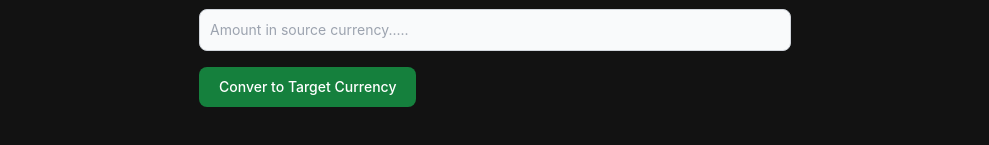
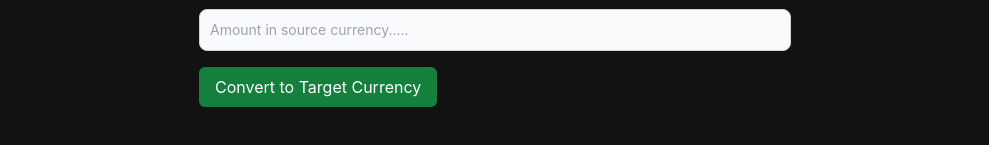
Before and after one commit to chamalanuradha/Currency_Converter_App, a React (Create React App) app in the folder client/: page / in a window 1280 px wide. Shown: the part 629-774 px from the top of the page, without its empty margins (145-1134 px from the left). Built offline with nearby package versions, Linux system fonts and the light colour scheme.

Commit message:
update code

```diff
--- a/client/src/pages/MainPage.js
+++ b/client/src/pages/MainPage.js
@@ -32,7 +32,7 @@ const MainPage = () => {
 
 
     </div>
-    <button type="submit" className="text-white bg-green-700 hover:bg-green-800 focus:ring-4 focus:outline-none focus:ring-green-300 font-medium rounded-lg text-sm w-full sm:w-auto px-5 py-2.5 text-center dark:bg-green-600 dark:hover:bg-green-700 dark:focus:ring-green-800">Conver to Target Currency</button>
+    <button type="submit" className="text-white bg-green-700 hover:bg-green-800 py-2 px-4 rounded-md">Convert to Target Currency</button>
 
 </form>
 
```
